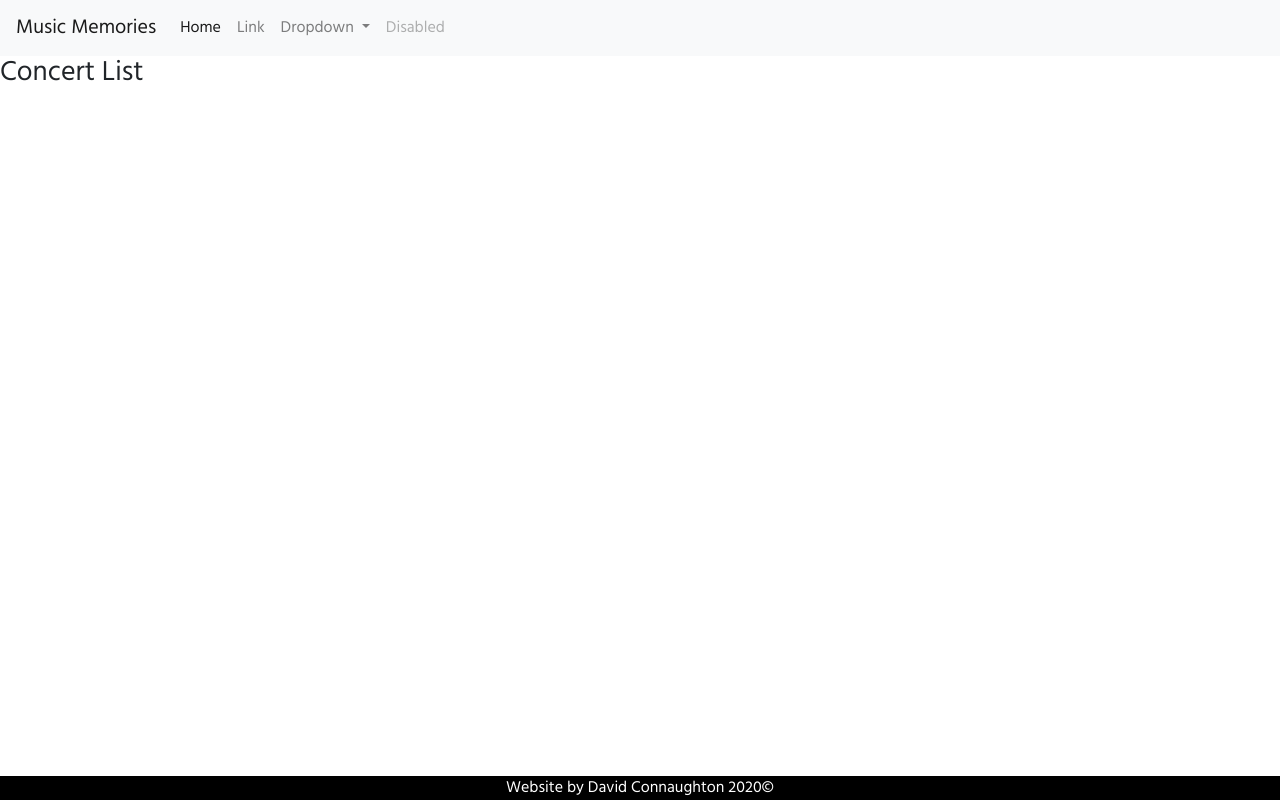
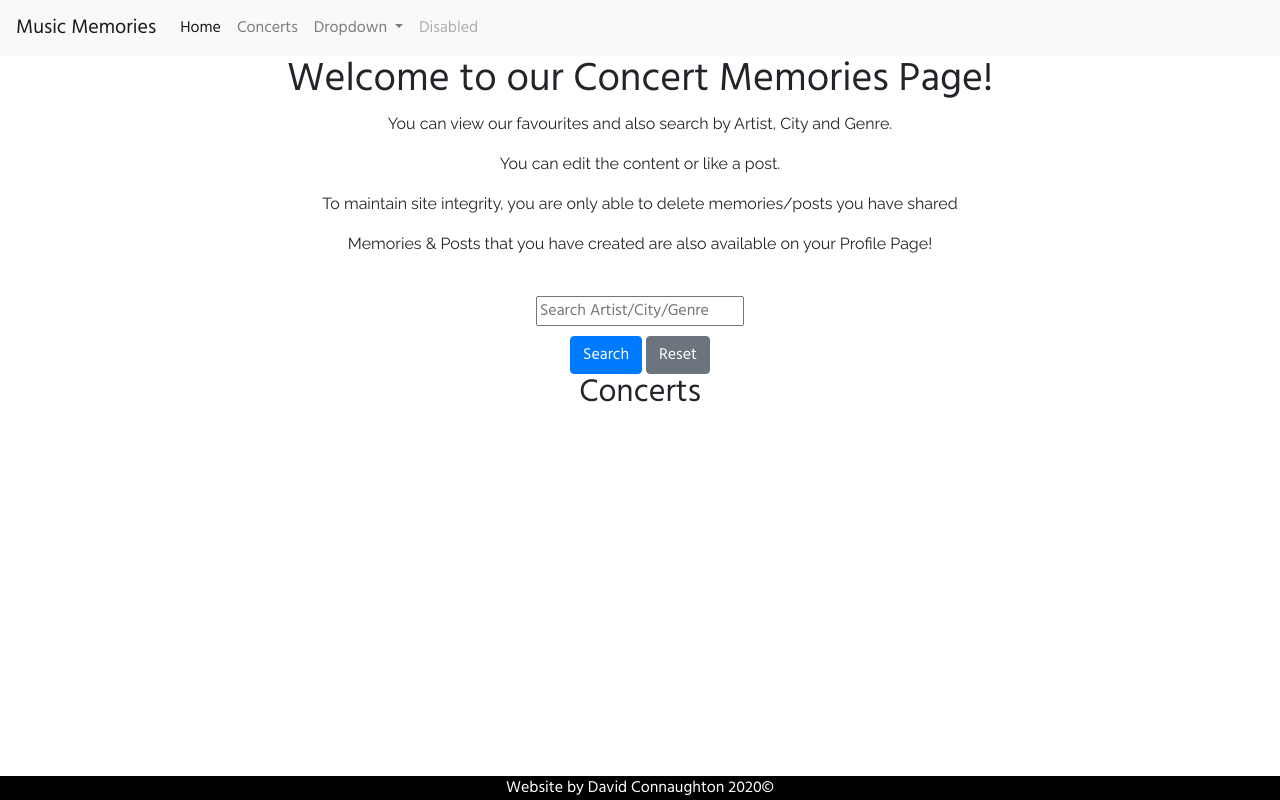
Before and after one commit to Code-Institute-Submissions/music-memories, a Flask app: page /concert_list in a window 1280 px wide. Run offline with Flask 2, Linux system fonts and the light colour scheme; data that the repository does not hold is empty; some libraries are stand-ins or nearby versions.

Commit message:
Concert Page with DB Data and CSS Added

```diff
--- a/static/css/style.css
+++ b/static/css/style.css
@@ -6,6 +6,7 @@
 
 body {
     font-family: 'Hind', sans-serif;
+    text-align: center;
 }
 
 
@@ -34,3 +35,40 @@ p {
 .jumbotron {
     background-color: #ffffff;
 }
+
+/*---------------------------Concert Page*/
+
+.search-buttons {
+    margin-top: 10px;
+}
+
+
+.details {
+    text-transform: capitalize;
+}
+
+.image-item {
+    height: 25em;
+    max-width: 100%;
+    padding: 5px;
+}
+
+.image-attribution:link {
+    padding-left: 6px;
+    text-decoration: none;
+}
+
+.row {
+    margin-left: 0px;
+    margin-right: 0px;
+}
+
+
+/*---------------------------Media Queries*/
+
+@media (max-width: 575.98px) {
+    .image-item {
+        height: 15em;
+        padding: 0px;
+    }
+}
--- a/templates/base.html
+++ b/templates/base.html
@@ -25,10 +25,10 @@
             <div class="collapse navbar-collapse" id="navbarSupportedContent">
                 <ul class="navbar-nav mr-auto">
                     <li class="nav-item active">
-                        <a class="nav-link" href="#">Home <span class="sr-only">(current)</span></a>
+                        <a class="nav-link" href="{{ url_for("home") }}">Home <span class="sr-only">(current)</span></a>
                     </li>
                     <li class="nav-item">
-                        <a class="nav-link" href="#">Link</a>
+                        <a class="nav-link" href="{{ url_for("concert_list") }}">Concerts</a>
                     </li>
                     <li class="nav-item dropdown">
                         <a class="nav-link dropdown-toggle" href="#" id="navbarDropdown" role="button" data-toggle="dropdown" aria-haspopup="true" aria-expanded="false">
--- a/templates/concerts.html
+++ b/templates/concerts.html
@@ -1,7 +1,87 @@
 {% extends "base.html" %}
 {% block content %}
-    <h3>Concert List</h3>
+
+
+<!--Details/Search Section-->
+
+    <section>
+        <div class="container text-center">
+            <h1>Welcome to our Concert Memories Page!</h1>
+            <p>You can view our favourites and also search by Artist, City and Genre.</p>
+            <p>You can edit the content or like a post.</p>
+            <p>To maintain site integrity, you are only able to delete memories/posts you have shared</p>
+            <p>Memories &amp; Posts that you have created are also available on your Profile Page!</p>
+            <br/>
+            <div class="d-flex justify-content-center">
+                <div class="row">
+                    <form action="">
+                        <div class="row text-center">
+                            <div class="input-field col-sm-12">
+                                <input type="text" placeholder="Search Artist/City/Genre">
+                            </div>
+                            <br/>
+                            <div class="col-sm-12 search-buttons">
+                                <span>
+                                    <button class="btn btn-primary">Search</button>
+                                    <button class="btn btn-secondary">Reset</button>
+                                </span>
+                            </div>
+                        </div>
+                    </form>
+                </div>
+            </div>
+        </div>
+    </section>
+
+<!--End of Details/Search Section-->
+
+<!--Memories Section-->
+
+    <section>
+        <h2 class="text-center">Concerts</h2>
         {% for artist in concerts %}
-            <p>{{ artist.artist }}</p>
+            <div class="container">
+                <div class="row">
+                    <div class="col-sm-12">
+                        <div class="row">
+                            <div class="col-sm-6">
+                                <img src="{{ artist.image }}" alt="" class="image-item img-responsive">
+                                <a href="{{ artist.image_attribution }}" target="_blank" class="image-attribution"><small>Image under Creative Commons Licence</small></a>
+                            </div>
+                            <div class="col-sm-6 text-center">
+                                <h3 class="details">{{ artist.artist }}</h3>
+                                <p class="details"><strong>City: </strong>{{ artist.city }}</p>
+                                <p class="details"><strong>Venue: </strong>{{ artist.venue }}</p>
+                                <p class="details"><strong>Date: </strong>{{ artist.date }}</p>
+                                <p class="details"><strong>Album Tour: </strong>{{ artist.album_tour }}</p>
+                                <p class="details"><strong>Genres: </strong>{{ artist.genres }}</p>
+                                <p class="details"><strong> Monthly Spotify Listeners: </strong>{{ artist.spotify_listeners }}</p>
+                                <p class="details"><strong>Set List: </strong>{{ artist.set_list}}</p>
+                                <div>
+                                    <a href="" class="btn btn-primary">Edit</a>
+                                    <a href="" class="btn btn-danger">Delete</a>
+                                </div>
+                                <br/>
+                                <div class="list-inline">
+
+                                        <a href="{{ artist.facebook_url}}" target="_blank"><i class="fab fa-facebook" aria-hidden="true"></i></a>
+
+
+                                        <a href="{{ artist.instagram_url}}" target="_blank"><i class="fab fa-instagram" aria-hidden="true"></i></a>
+
+
+                                        <a href="{{ artist.spotify_url}}" target="_blank"><i class="fab fa-spotify" aria-hidden="true"></i></a>
+
+
+                                        <a href="{{ artist.twitter_url}}" target="_blank"><i class="fab fa-twitter" aria-hidden="true"></i></a>
+
+                                </div>
+                            </div>
+                        </div>
+                    </div>
+                </div>
+            </div>
+            <hr>
         {% endfor %}
+    </section>
 {% endblock %}
--- a/templates/home.html
+++ b/templates/home.html
@@ -41,9 +41,9 @@
     <section>
         <div class="jumbotron container text-center">
             <div class="container">
-                <h3>Welcome to Music Memories</h3>
+                <h1>Welcome to Music Memories</h1>
                 <p>Thank you for visiting our site.</p>
-                <p>Please note that you must register or login to proceed<p>
+                <p>Please note that you must register or login to proceed.<p>
                 <div>
                     <a href="" class="btn btn-secondary">Register</a>
                     <a href="" class="btn btn-primary">Login</a>
```
